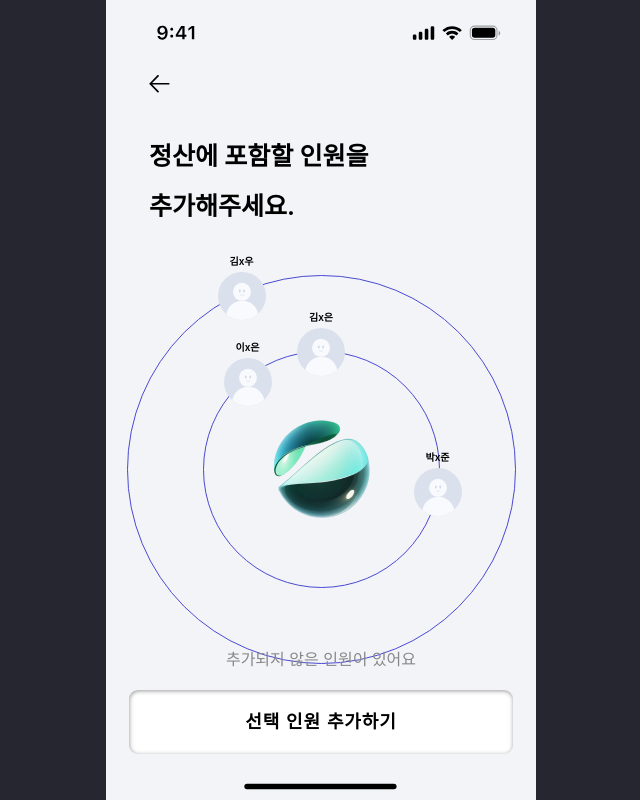
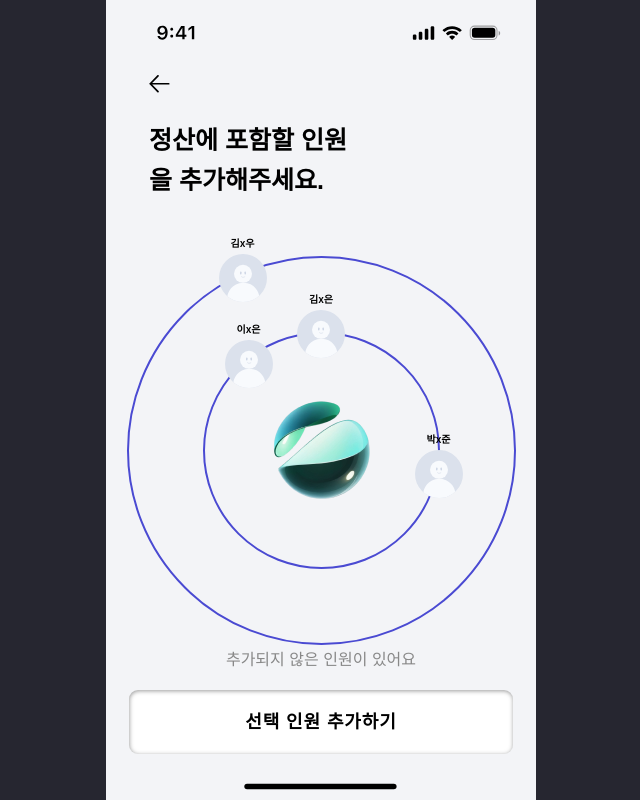
Before and after one commit to quant-prototype/quant_prototype, a React (Create React App) app: page /radar in a window 1280 px wide. Shown: the whole page, without its empty margins (319-959 px from the left). Built offline with nearby package versions, Linux system fonts and the light colour scheme; the HTML template or start-up script is replaced by a standard one.

Commit message:
change header in AddWithRadar

```diff
--- a/src/pages/SinglePay/AddWithRadar/Main.jsx
+++ b/src/pages/SinglePay/AddWithRadar/Main.jsx
@@ -3,6 +3,7 @@ import logoForRadar from '../../../assets/logoForRadar.png'
 import profileOnRadar from '../../../assets/profileOnRadar.svg'
 import { styled, keyframes } from 'styled-components'
 import StandardButton from '../../../shared/StandardButton'
+import HeaderComponent from '../../PayConfirmProcedure/PayConfirmComponent/HeaderComponent'
 import profileClicked from '../../../assets/profileClicked.svg'
 import { useState } from 'react'
 import { useNavigate } from 'react-router-dom'
@@ -52,6 +53,7 @@ justify-content: center;
 align-items: center;
 padding-top: 20px;
 overflow: hidden;
+margin-top: 36px;
 `
 
 const BigCircle = styled.div`
@@ -74,7 +76,7 @@ height: 389px;
 display: flex;
 justify-content: center;
 align-items: center;
-border: 1.5px solid #9F9F9F;
+border: 2px solid #9F9F9F;
 background-color: transparent;
 border-radius: 50%;
 animation: ${borderColorAnimation} 2s ease-in-out infinite;
@@ -87,7 +89,7 @@ height: 237px;
 display: flex;
 justify-content: center;
 align-items: center;
-border: 1.5px solid #9F9F9F;
+border: 2px solid #9F9F9F;
 background-color: transparent;
 border-radius: 50%;
 animation: ${borderColorAnimation} 2s ease-in-out infinite;
@@ -101,24 +103,15 @@ margin-top: 27px;
 cursor: Pointer;
 `
 
-const Back = styled.img`
-cursor: pointer;
-`
-
 function Main(){
 
     const navigate = useNavigate();
-    const handleButtonClick = () => {navigate('/confirmmember');};
-    const handleBackButtonClick = () => {navigate('/');};
+    const handleButtonClick = () => {navigate('/confirmmember')};
+    const handleBackButtonClick = () => {navigate('/')};
 
     return(
         <>
-        <TopLayout>
-            <Back src={BackwardBtn} style={{marginBottom: 24.62, width: "21px", height: "18.38px"}} onClick={handleBackButtonClick}/>
-            <Title>정산에 포함할 인원을</Title>
-            <Title>추가해주세요.</Title>
-
-        </TopLayout>
+            <HeaderComponent title="정산에 포함할 인원을 추가해주세요." back={handleBackButtonClick} />
 
             <RadarLayout>
                 {/* <BigCircle> */}
```
